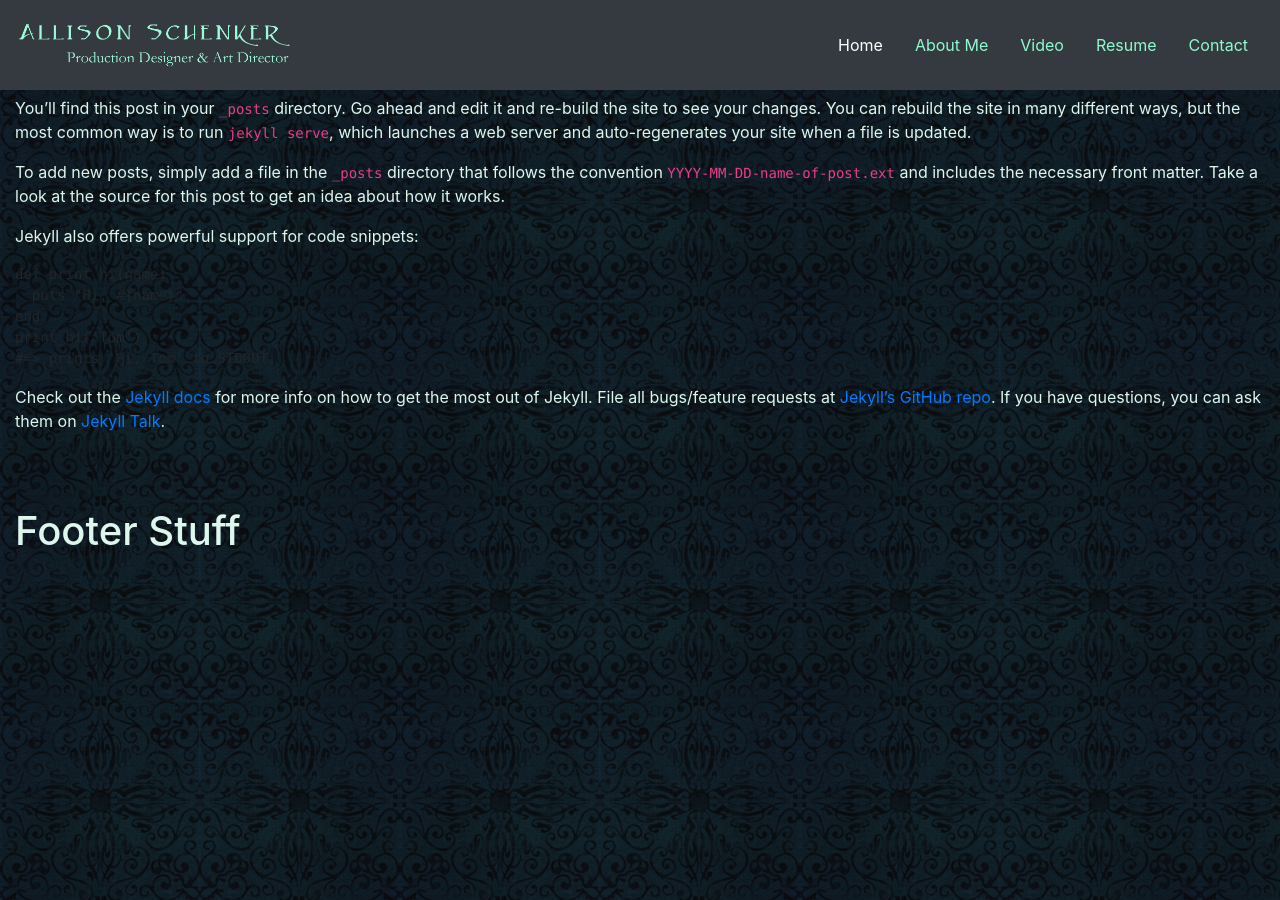
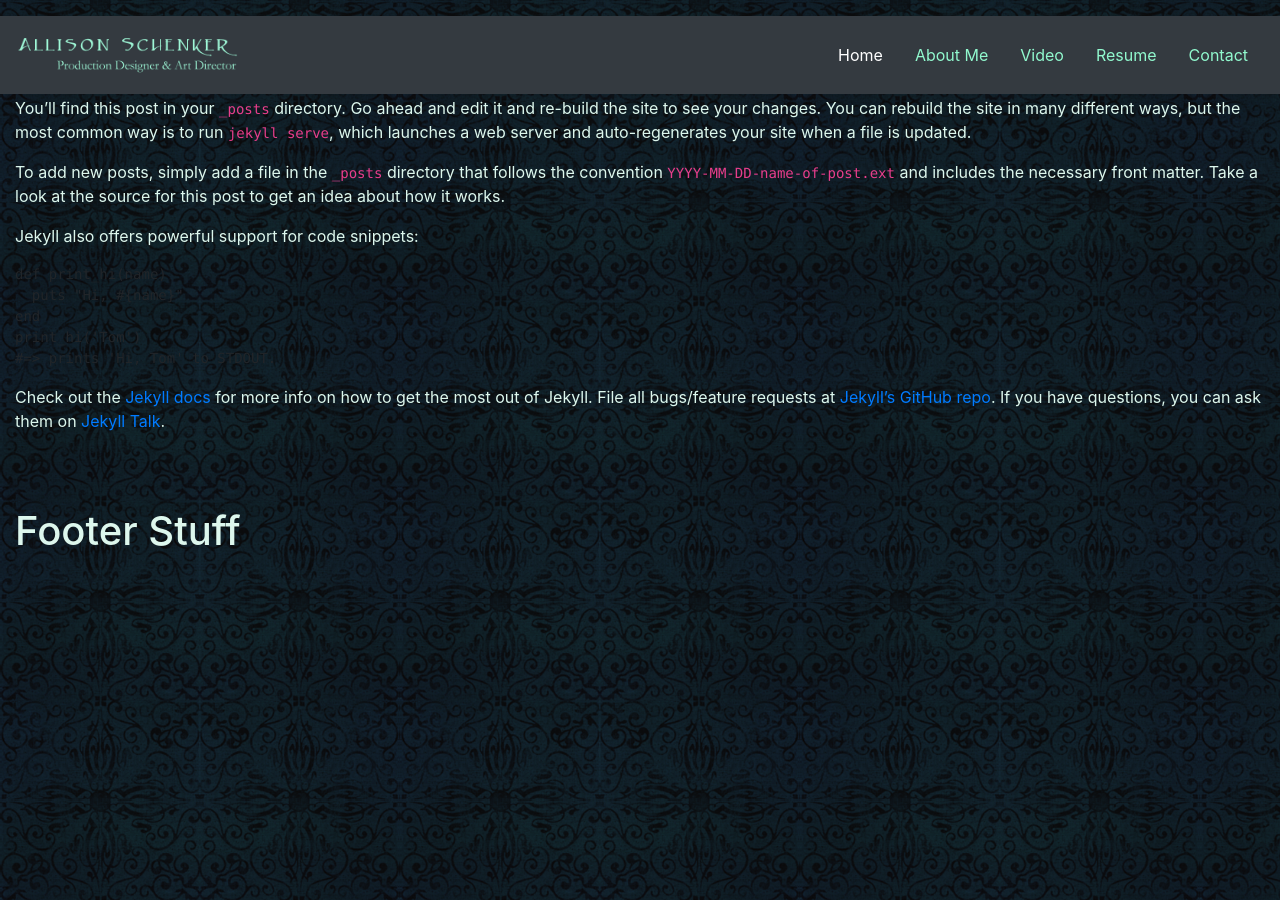
Before and after one commit to jasoncorum/jasoncorum.github.io, a Jekyll site: the page built from _posts/2018-12-13-welcome-to-jekyll.markdown, in a window 1280 px wide. Built offline with Jekyll 4.4.1, drawn with Linux system fonts in a browser that asks for light colours; comment, search, counter and statistics services are not loaded.

```diff
--- a/_includes/header.html
+++ b/_includes/header.html
@@ -1,3 +1,5 @@
+<div class="container-fluid">
+  <div class="main-col-margin" >
     <nav class="navbar navbar-dark bg-dark fixed-top navbar-expand-md">
       <a class="navbar-brand" href="/"><img class="logo" src="/assets/images/allisonschenker.png" alt="Allison Schenker" /></a>
       <button class="navbar-toggler" type="button" data-toggle="collapse" data-target="#navbarNavAltMarkup" aria-controls="navbarNavAltMarkup" aria-expanded="false" aria-label="Toggle navigation">
@@ -23,3 +25,5 @@
         </ul>
       </div>
     </nav>
+  </div>
+</div>
--- a/assets/main.scss
+++ b/assets/main.scss
@@ -1,7 +1,18 @@
 ---
 ---
 
-.site-title, .site-title:visited {
+.fixed-top {
+    position: fixed;
+    top: 1rem;
+    right: 0;
+    left: 0;
+    z-index: 1030;
+}
+
+img {
+  width: 100%;
+  vertical-align: middle;
+  border-style: none; // Remove the border on images inside links in IE 10-.
 }
 
 .logo {
```
Also changed, not shown: _includes/portfolios.html (+17 -6 lines), _portfolios/theater_portfolio.md (added, +5 -0 lines), assets/images/Ambushed-1.jpg, assets/images/CourseworkSection-4.jpg (added). Lines whose indentation alone changed are shown as unchanged.
